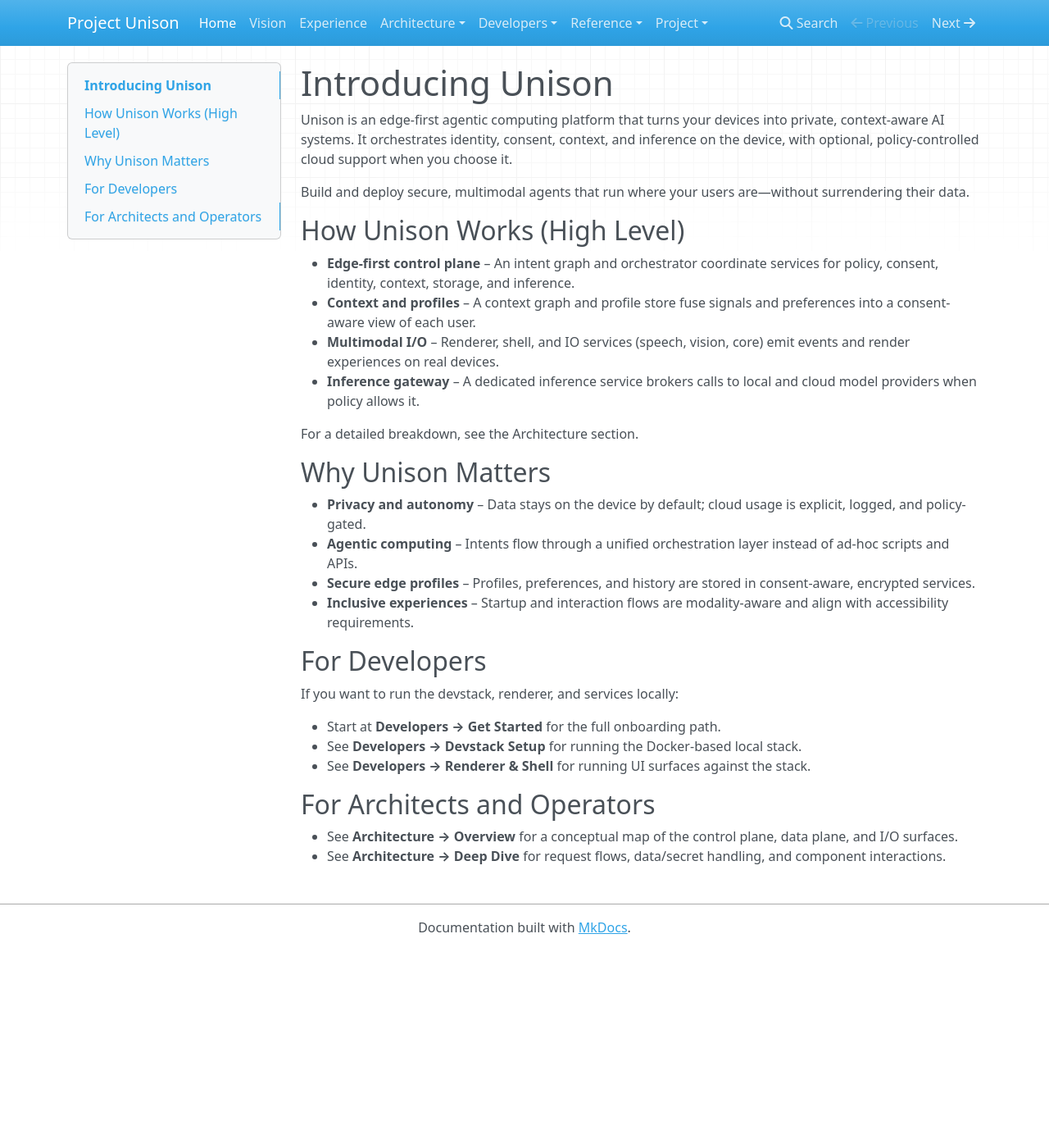
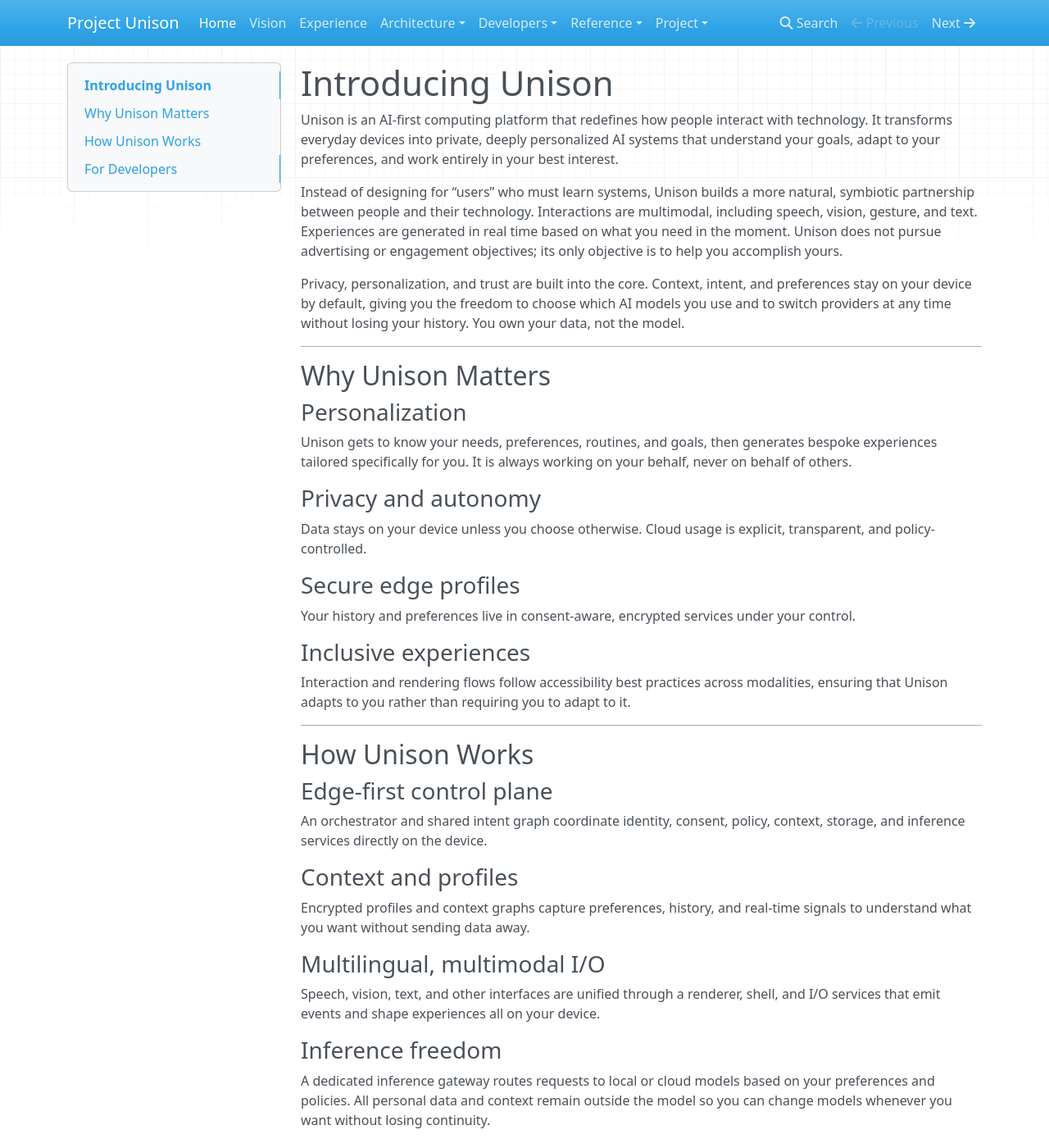
Before and after one commit to project-unisonOS/project-unisonos.github.io, an MkDocs documentation site: the page built from docs/index.md, in a window 1280 px wide and 1400 px high. Shown: the whole window at 82% size. Built offline with MkDocs 1.6.1, drawn with Linux system fonts in a browser that asks for light colours; nearby versions of some CDN libraries; some of the changed text lies outside the part shown.

Commit message:
Update homepage copy and developer links

```diff
--- a/docs/index.md
+++ b/docs/index.md
@@ -1,34 +1,59 @@
 # Introducing Unison
 
-Unison is an edge-first agentic computing platform that turns your devices into private, context-aware AI systems. It orchestrates identity, consent, context, and inference on the device, with optional, policy-controlled cloud support when you choose it.
+Unison is an AI-first computing platform that redefines how people interact with technology. It transforms everyday devices into private, deeply personalized AI systems that understand your goals, adapt to your preferences, and work entirely in your best interest.
 
-Build and deploy secure, multimodal agents that run where your users are—without surrendering their data.
+Instead of designing for “users” who must learn systems, Unison builds a more natural, symbiotic partnership between people and their technology. Interactions are multimodal, including speech, vision, gesture, and text. Experiences are generated in real time based on what you need in the moment. Unison does not pursue advertising or engagement objectives; its only objective is to help you accomplish yours.
 
-## How Unison Works (High Level)
+Privacy, personalization, and trust are built into the core. Context, intent, and preferences stay on your device by default, giving you the freedom to choose which AI models you use and to switch providers at any time without losing your history. You own your data, not the model.
 
-- **Edge-first control plane** – An intent graph and orchestrator coordinate services for policy, consent, identity, context, storage, and inference.
-- **Context and profiles** – A context graph and profile store fuse signals and preferences into a consent-aware view of each user.
-- **Multimodal I/O** – Renderer, shell, and IO services (speech, vision, core) emit events and render experiences on real devices.
-- **Inference gateway** – A dedicated inference service brokers calls to local and cloud model providers when policy allows it.
-
-For a detailed breakdown, see the Architecture section.
+---
 
 ## Why Unison Matters
 
-- **Privacy and autonomy** – Data stays on the device by default; cloud usage is explicit, logged, and policy-gated.
-- **Agentic computing** – Intents flow through a unified orchestration layer instead of ad‑hoc scripts and APIs.
-- **Secure edge profiles** – Profiles, preferences, and history are stored in consent-aware, encrypted services.
-- **Inclusive experiences** – Startup and interaction flows are modality-aware and align with accessibility requirements.
+### Personalization
+
+Unison gets to know your needs, preferences, routines, and goals, then generates bespoke experiences tailored specifically for you. It is always working on your behalf, never on behalf of others.
+
+### Privacy and autonomy
+
+Data stays on your device unless you choose otherwise. Cloud usage is explicit, transparent, and policy-controlled.
+
+### Secure edge profiles
+
+Your history and preferences live in consent-aware, encrypted services under your control.
+
+### Inclusive experiences
+
+Interaction and rendering flows follow accessibility best practices across modalities, ensuring that Unison adapts to you rather than requiring you to adapt to it.
+
+---
+
+## How Unison Works
+
+### Edge-first control plane
+
+An orchestrator and shared intent graph coordinate identity, consent, policy, context, storage, and inference services directly on the device.
+
+### Context and profiles
+
+Encrypted profiles and context graphs capture preferences, history, and real-time signals to understand what you want without sending data away.
+
+### Multilingual, multimodal I/O
+
+Speech, vision, text, and other interfaces are unified through a renderer, shell, and I/O services that emit events and shape experiences all on your device.
+
+### Inference freedom
+
+A dedicated inference gateway routes requests to local or cloud models based on your preferences and policies. All personal data and context remain outside the model so you can change models whenever you want without losing continuity.
+
+For a deeper technical breakdown, see the [Architecture section](architecture/overview.md).
+
+---
 
 ## For Developers
 
 If you want to run the devstack, renderer, and services locally:
 
-- Start at **Developers → Get Started** for the full onboarding path.
-- See **Developers → Devstack Setup** for running the Docker-based local stack.
-- See **Developers → Renderer & Shell** for running UI surfaces against the stack.
-
-## For Architects and Operators
-
-- See **Architecture → Overview** for a conceptual map of the control plane, data plane, and I/O surfaces.
-- See **Architecture → Deep Dive** for request flows, data/secret handling, and component interactions.
+- Start at [Developers → Get Started](developers/get-started.md) for the full onboarding path.
+- See [Developers → Devstack Setup](developers/devstack.md) for running the Docker-based local environment.
+- See [Developers → Renderer & Shell](developers/renderer-and-shell.md) to run UI surfaces against the stack.
```
